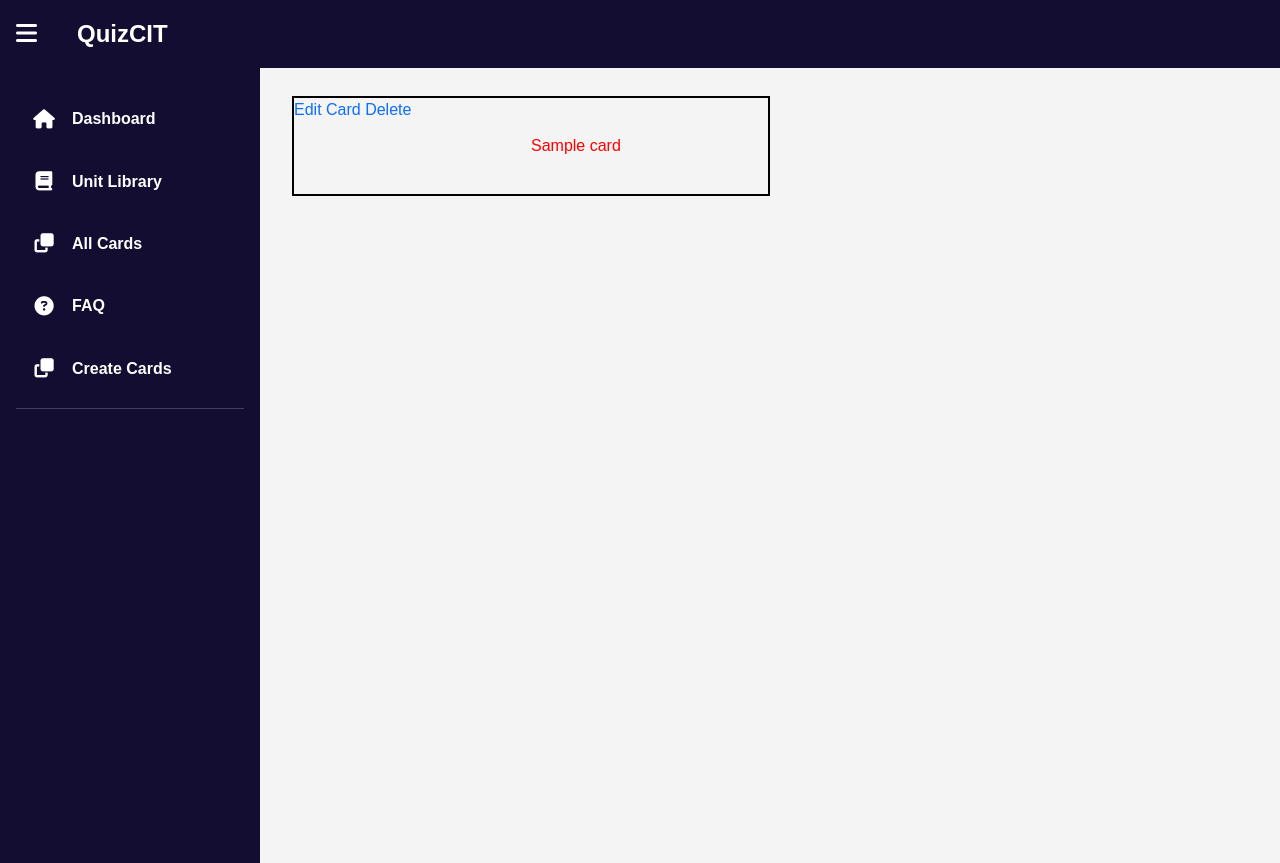
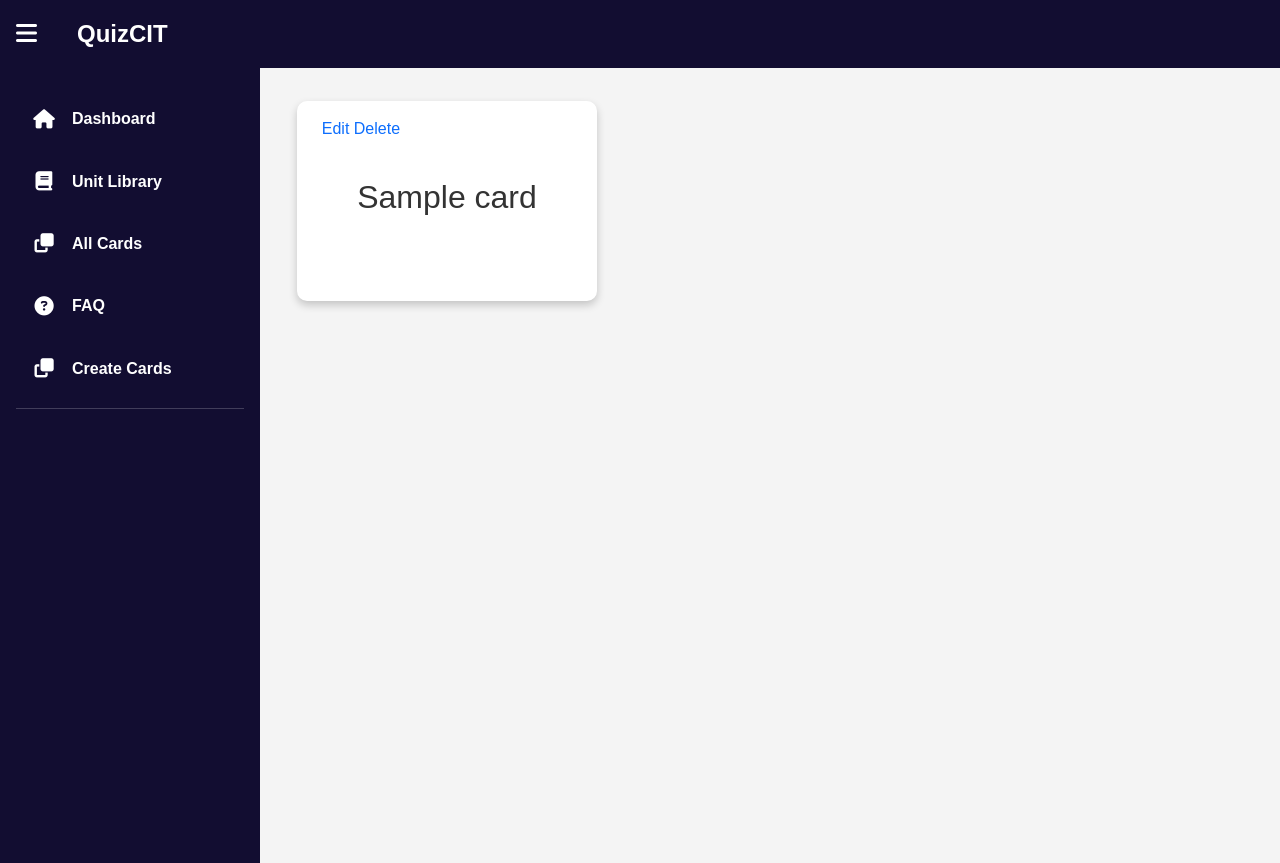
Before and after one commit to JChacon2001/CIT-PROJECT, a Flask app: page /decks/1 in a window 1280 px wide. Shown: the top 863 px of the page. Run offline with Flask 3, Linux system fonts and the light colour scheme; tables that the repository leaves empty hold one stand-in row (values such as "Sample post"); some web fonts are replaced.

Commit message:
csv file with classes, design rework and card fixses

```diff
--- a/manage.py
+++ b/manage.py
@@ -3,6 +3,8 @@ from db import db
 import csv
 from sqlalchemy import select, func
 from models import Cards, Deck
+
+file = "flashcard.csv"
 
 def load_csv(filename):
     with open(filename, 'r', encoding='utf-8') as csvfile:
@@ -34,4 +36,4 @@ if __name__ == "__main__":
     with app.app_context():
         drop_tables()
         create_tables()
-        load_csv("test.csv")
+        load_csv(file)
--- a/static/style.css
+++ b/static/style.css
@@ -304,6 +304,7 @@ th {
   width: 300px;
   height: 200px;
   perspective: 1000px;
+  margin:5px;
 }
 
 .flip-card-inner {
@@ -313,6 +314,12 @@ th {
   text-align: center;
   transition: transform 0.8s;
   transform-style: preserve-3d;
+}
+
+.flip-card-inner h1{
+  position:absolute;
+  font-size:15px;
+  transform:translate(150%,350%)
 }
 
 .flip-card.flipped .flip-card-inner {
@@ -343,6 +350,10 @@ th {
   transform: rotateY(180deg);
 }
 
+.flip-card-back a{
+  color:rgb(215, 255, 68);
+}
+
 .card-center-wrapper {
   display: flex;
   justify-content: center;
@@ -351,55 +362,62 @@ th {
 }
 
 /* styles created from user */
-.tempcard {
-  border: 2px solid black;
-  height: 100px;
-  width: 50%;
-}
-.tempcard p {
-  transform: translateX(50%) translateY(50%);
+
+.options {
+  position:absolute;
+  transform: translateX(-110%) translateY(-300%);
 }
 
-.unflipped {
-  color: red;
-}
-
-.unflipped .ans {
-  display: none;
-}
-
-.flip {
-  color: blue;
-}
-
-.flip .ques {
-  display: none;
+.cardarray{
+  display:flex;
+  flex-wrap: wrap;
 }
 
 .deck {
-  border: 2px solid black;
-  width: 15%;
+  background-color: transparent;
+  width: 300px;
   height: 300px;
-  font-size: 50px;
-  text-align: center;
-  margin: 5px;
+  perspective: 1000px;
+  margin:5px;
+  box-shadow: 0 2px 6px rgba(0, 0, 0, 0.3);
+  border-radius: 15px ;
+  padding:15px;
 }
 
+.deck .title{
+  font-size:30px
+}
 .deck:hover {
   background-color: #120d3110;
   transition: ease-in-out .15s;
   transform: scale(1.04);
 }
 
+.deck .eord{
+  position:absolute;
+  bottom:10px
+}
+
+.eord a{
+  font-size:10px;
+}
+
+
 .preview {
-  border: 2px solid black;
+
   width: 80%;
   margin-left: auto;
   margin-right: auto;
+  height:60%;
+  overflow:scroll;
+}
+
+.preview::-webkit-scrollbar{
+  display:none
 }
 
 .preview p {
-  font-size: 20px;
+  font-size: 16px;
   margin: 0;
 }
 
@@ -418,3 +436,13 @@ th {
   font-size: 1rem;
   cursor: pointer;
 }
+
+.create_deck{
+  margin-left:auto;
+  margin-right:auto;
+  width:50%;
+  text-align:center;
+  border-radius: 25px;
+  padding:20px;
+
+}
--- a/templates/create_card.html
+++ b/templates/create_card.html
@@ -1,5 +1,6 @@
 {% extends "base.html" %}
 {% block content %}
+<div class="create_deck">
 <form method="post">
   {{ form.hidden_tag() }}
   <div>
@@ -18,4 +19,5 @@
     {{ form.submit() }}
   </div>
 </form>
+</div>
 {% endblock %}
--- a/templates/create_deck.html
+++ b/templates/create_deck.html
@@ -1,6 +1,7 @@
 {% extends "base.html" %}
 
 {% block content %}
+<div class="create_deck">
   <h1>Create New Deck</h1>
   <form method="post">
     {{ form.hidden_tag() }}
@@ -26,4 +27,6 @@
     <p>{{ form.submit() }}</p>
   </form>
   <p><a href="{{ url_for('html.decks') }}"> Back to all decks</a></p>
+</div>
+
 {% endblock %}
--- a/templates/deck.html
+++ b/templates/deck.html
@@ -1,15 +1,31 @@
 {% extends "base.html" %}
 
 {% block content %}
-    {% for i in data %}
-    <div onclick="flipCard(this)" class="tempcard unflipped">
-    <a href="{{ url_for('html.edit_card', id=i.id)}}" >Edit Card </a>
-    <a href="{{ url_for('html.delete_card', id=i.id) }}" onclick="return confirm('Really delete this card?');">Delete</a>
-        <p class="ques">{{i.question}}</p>
-        <p class="ans">{{i.answer}}</p>
+    <div class="cardarray">
+        {% for i in data %}
+        <div class="flip-card" onclick="flipCard(this)">
+            <div class="flip-card-inner">
+            <div class="flip-card-front">
+                <div class="options">
+                    <a href="{{ url_for('html.edit_card', id=i.id)}}" >Edit</a>
+                    <a href="{{ url_for('html.delete_card', id=i.id) }}" onclick="return confirm('Really delete this card?');">Delete</a>
+                </div>
+                <h2> {{ i.question }}</h2>
+            </div>
+            <div class="flip-card-back">
+                <div class="options">
+                    <a href="{{ url_for('html.edit_card', id=i.id)}}" >Edit</a>
+                    <a href="{{ url_for('html.delete_card', id=i.id) }}" onclick="return confirm('Really delete this card?');">Delete</a>
+                </div>
+
+                <h2>{{ i.answer }}</h2>
+            </div>
+            </div>
+        </div>
+
+        {% endfor %}
     </div>
 
-    {% endfor %}
 
     <script src="{{ url_for('static', filename='script.js') }}"></script>
 {% endblock %}
--- a/templates/edit_card.html
+++ b/templates/edit_card.html
@@ -1,5 +1,6 @@
 {% extends "base.html" %}
 {% block content %}
+<div class="create_deck">
 <form method="post">
   {{ form.hidden_tag() }}
   <div>
@@ -14,4 +15,5 @@
     {{ form.submit() }}
   </div>
 </form>
+</div>
 {% endblock %}
--- a/templates/edit_deck.html
+++ b/templates/edit_deck.html
@@ -1,5 +1,6 @@
 {% extends "base.html" %}
 {% block content %}
+<div class="create_deck">
 <form method="post">
   {{ form.hidden_tag() }}
   <div>
@@ -18,4 +19,5 @@
     {{ form.submit() }}
   </div>
 </form>
+</div>
 {% endblock %}
```
Also changed, not shown: flashcard.csv (added, +32 -0 lines), templates/allcards.html (+20 -4 lines), templates/alldecks.html (+7 -4 lines).
